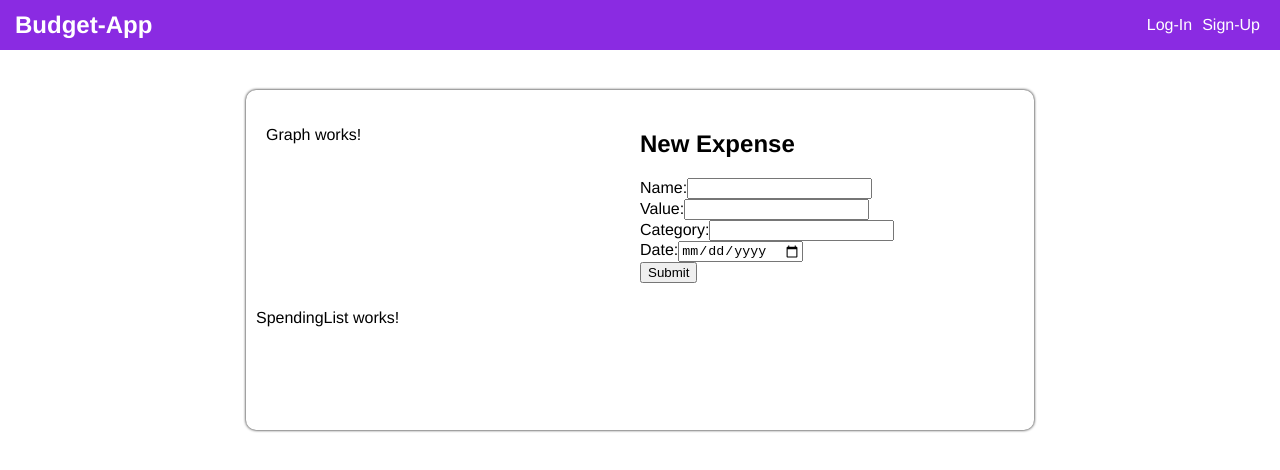
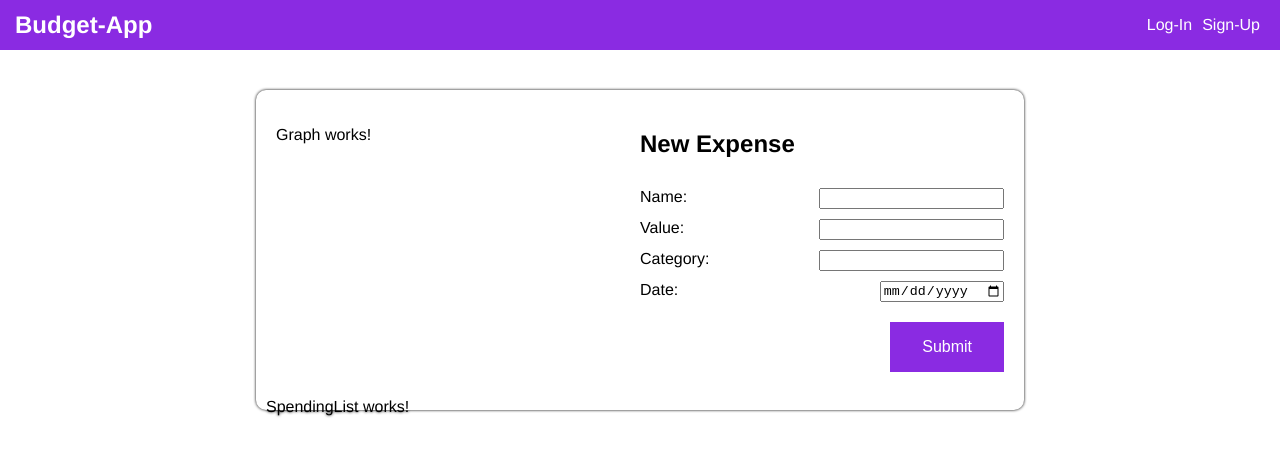
Before and after one commit to SebastianDochia/budget-app, a Vue app in the folder web/: page /#/ in a window 1280 px wide. Shown: the top 470 px of the page. Built offline with nearby package versions, Linux system fonts and the light colour scheme.

Commit message:
feat(adForm): add form submit and axios post

```diff
--- a/web/src/components/AddForm.vue
+++ b/web/src/components/AddForm.vue
@@ -1,5 +1,5 @@
 <template>
-  <div>
+  <div class="add-form">
     <h2>New Expense</h2>
     <form @submit.prevent="onSubmit">
       <div>
@@ -28,7 +28,21 @@ export default {
   name: "add-form",
   methods: {
     onSubmit() {
-      console.log(this.name);
+      if(!this.name && !this.value && !this.category && !this.date) {
+       alert("All fields are required.");
+       return;
+      }
+      if(Number.isInteger(this.value)) {
+        alert("Value should be a number.");
+        return;
+      }
+
+      this.$emit("expense-added", { name: this.name, value: this.value, category: this.category, date: this.date });
+
+      this.name = "";
+      this.value = "";
+      this.category = "";
+      this.date = "";
     },
   },
   data() {
@@ -42,5 +56,32 @@ export default {
 };
 </script>
 
-<style>
+<style scoped>
+.add-form form > div {
+  margin-top: 10px;
+  display: flex;
+  justify-content: space-between;
+}
+form {
+  display: flex;
+  flex-direction: column;
+}
+form > button {
+  -webkit-appearance: none;
+  -moz-appearance: none;
+  margin-top: 20px;
+  align-self: flex-end;
+  border: none;
+  padding: 1rem 2rem;
+  text-decoration: none;
+  background: blueviolet;
+  color: #ffffff;
+  font-size: 1rem;
+  text-align: center;
+  transition: background 250ms ease-in-out;
+}
+button:hover {
+  background: #0053ba;
+  cursor: pointer;
+}
 </style>
--- a/web/src/components/Dashboard.vue
+++ b/web/src/components/Dashboard.vue
@@ -2,7 +2,7 @@
   <div class="container">
     <div class="top-line">
       <graph></graph>
-      <add-form></add-form>
+      <add-form @expense-added="addExpense"></add-form>
     </div>
     <spending-list></spending-list>
   </div>
@@ -22,26 +22,26 @@ export default {
     SpendingList,
   },
   methods: {
-    addExpense() {},
+    addExpense(expense) {
+      console.log(expense);
+      axios
+        .post("http://localhost:8070/api/categories", {
+          body: expense,
+        })
+        .then((response) => {
+          console.log(response);
+        })
+        .catch((e) => {
+          this.errors.push(e);
+        });
+    },
   },
-  // test POST
-  //   mounted() {
-  //     axios
-  //       .post("http://localhost:8070/api/categories", {
-  //         body: { name: "test" },
-  //       })
-  //       .then((response) => {
-  //         console.log(response);
-  //       })
-  //       .catch((e) => {
-  //         this.errors.push(e);
-  //       });
-  //   },
 };
 </script>
 
 <style scoped>
 .container {
+  box-sizing: border-box;
   max-width: 60vw;
   height: 40vh;
   margin: auto;
@@ -52,10 +52,10 @@ export default {
   padding: 10px;
 }
 .top-line {
-    display: flex;
-    padding: 10px;
+  display: flex;
+  padding: 10px;
 }
 .top-line > * {
-    width: 100%
+  width: 100%;
 }
 </style>
```
